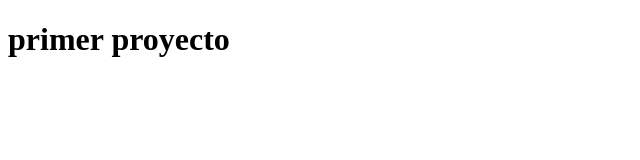
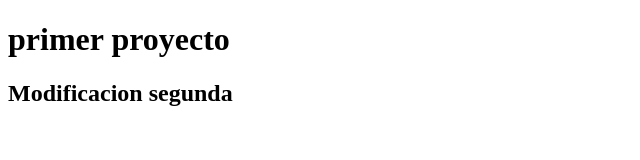
Before and after one commit to raizbauer/PracticaGit, a plain HTML site: page index.html in a window 1280 px wide. Shown: the whole page, without its empty margins (0-640 px from the left). Drawn offline with Linux system fonts and the light colour scheme.

Commit message:
Se agrega un segundi titulo

```diff
--- a/index.html
+++ b/index.html
@@ -9,5 +9,7 @@
 
     <h1>primer proyecto</h1>
 
+    <h2>Modificacion segunda</h2>
+
 </body>
 </html>
```
